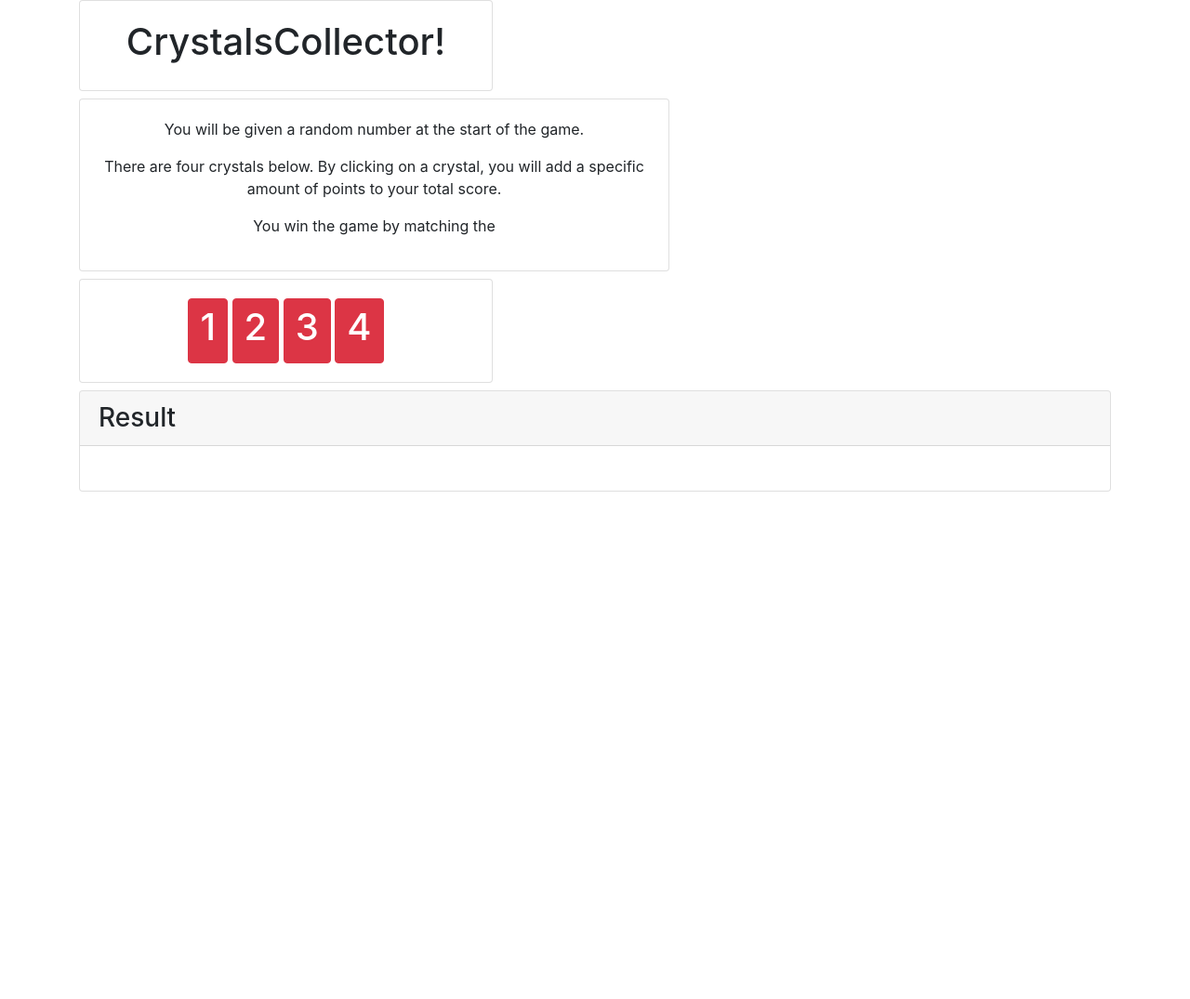
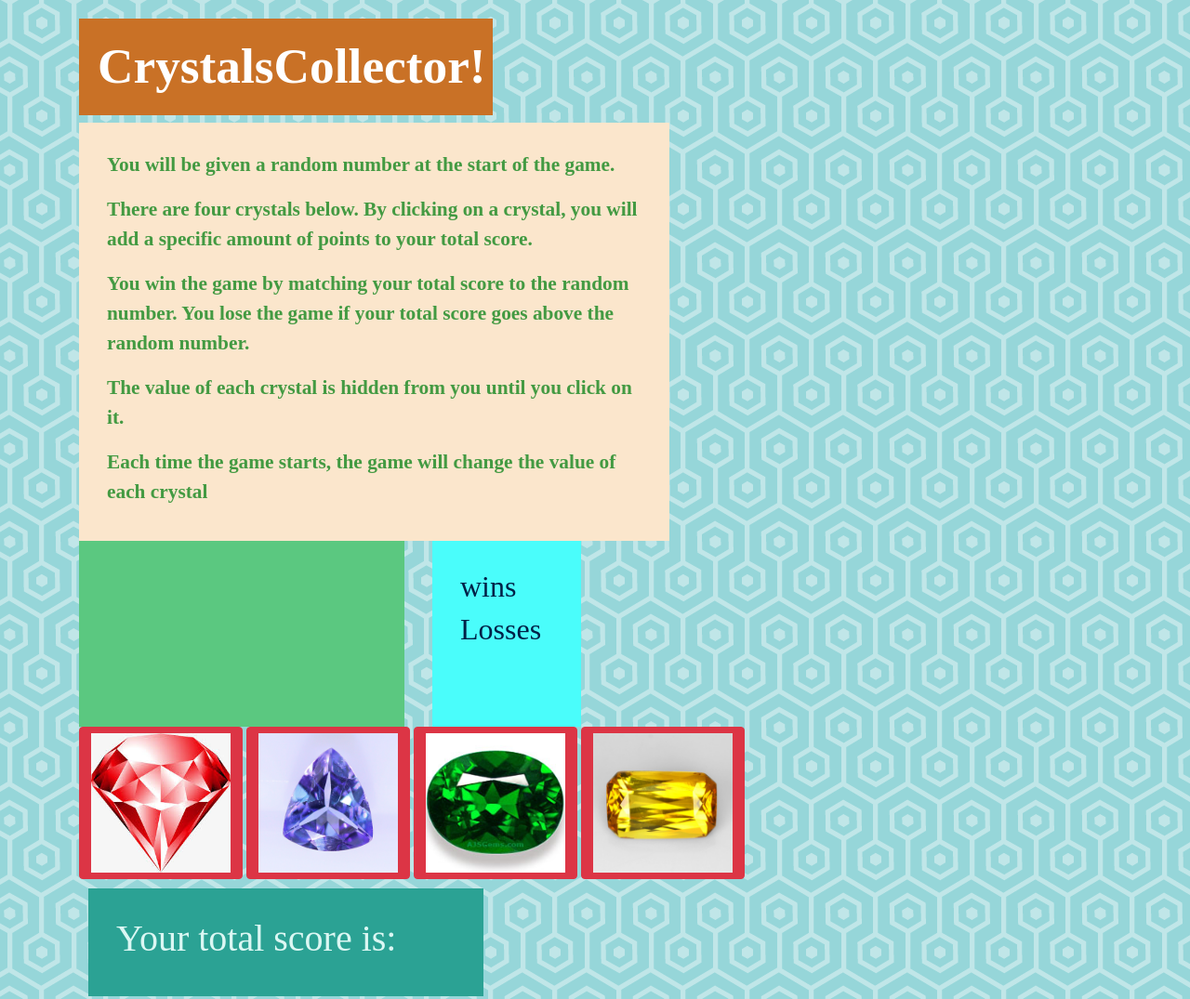
Before and after one commit to tom-schof/unit-4-game, a plain HTML site: page index.html in a window 1280 px wide. Shown: the top 1075 px of the page at 93% size. Before the commit the page ends 800 px from the top, so only its background shows below. Drawn offline with nearby package versions, Linux system fonts and the light colour scheme.

Commit message:
matched style from hw image

```diff
--- a/assets/css/style.css
+++ b/assets/css/style.css
@@ -1,4 +1,65 @@
+body{
+    background-image: url("../images/patternhead61b-thumb.png");
+    font-family: serif;
+    font-weight: bold;
+}
+
 .container{
 
     width: 1440px;
 }
+
+#game-title{
+    background-color: rgb(201,113,38);
+    padding: 20px;
+    color: white;
+    margin-top: 20px;
+    font-weight: bold;
+    font-size: 40pt;
+}
+
+p{
+    font-size: 16pt;
+    color: rgb(67,154,66);
+
+
+}
+.instructions{
+    padding: 30px;
+    height: 450px;
+    background-color: rgb(251,230,204);
+}
+
+.number-container{
+    padding: 30px;
+    background-color: rgb(91,200,128);
+    height: 200px;
+    color: rgb(80,38,77);
+}
+
+img{
+    height: 150px;
+    width: 150px;
+}
+
+
+.win-loss{
+    padding: 30px;
+    background-color: rgb(74,253,251);
+    height: 200px;
+    color: rgb(0,33,71);
+}
+
+.score-box-1{
+    padding: 30px;
+    background-color:rgb(43,162,148);
+    color: rgb(219,247,243);
+    margin: 10px;
+}
+.score-box-2{
+    padding: 30px;
+    background-color:rgb(43,162,148);
+    color:rgb(219,247,243);
+    height: 200px;
+    margin: 10px;
+}
--- a/index.html
+++ b/index.html
@@ -18,53 +18,64 @@
     <div class="container">
         <div class="row">
             <div class="col-md-5">
-                <div class="card mb-2">
-                    <div class="card-body text-center">
-                        <h1 id="CrystalsCollector">CrystalsCollector!</h1>
+                <h1 id="game-title">CrystalsCollector!</h1>
             </div>
+        </div>
+        <div class="row">
+            <div class="col-md-7">
+                <div class="instructions">
+                    <p>You will be given a random number at the start of the game.</p>
+                    <p>There are four crystals below. By clicking on a crystal, you will add a specific amount of points
+                        to your total score.</p>
+                    <p>You win the game by matching your total score to the random number. You lose the game if your total
+                        score goes above the random number. </p>
+                    <p>The value of each crystal is hidden from you until you click on it.</p>
+                    <p>Each time the game starts, the game will change the value of each crystal</p>
                 </div>
             </div>
         </div>
         <div class="row">
-                <div class="col-md-7">
-                    <div class="card mb-2">
-                        <div class="card-body text-center">
-                            <p>You will be given a random number at the start of the game.</p>
-                            <p>There are four crystals below. By clicking on a crystal, you will add a specific amount of points to your total score.</p>
-                            <p>You win the game by matching the </p>
+            <div class="col-md-4">
+                <div class="number-container">
+                    <h1 id="Random Number"></h1>
                 </div>
+            </div>
+            <div class="col-md-2">
+                <div class="win-loss">
+                    <h2 id="wins">wins</h2>
+                    <h2 id="losses">Losses</h2>
                 </div>
             </div>
         </div>
 
         <div class="row">
-            <div class="col-md-5">
-                <div class="card mb-2">
-                    <div class="card-body text-center">
+            <div class="col-md-8">
                 <button id="button-1" class="btn btn-danger btn-choice" value="1">
-                            <h1>1</h1>
+                    <img src="./assets/images/red gem.jpg">
                 </button>
                 <button id="button-2" class="btn btn-danger btn-choice" value="2">
-                            <h1>2</h1>
+                    <img src="./assets/images/blue gem.jpg">
                 </button>
                 <button id="button-3" class="btn btn-danger btn-choice" value="3">
-                            <h1>3</h1>
+                    <img src="./assets/images/green gem.jpg">
                 </button>
                 <button id="button-4" class="btn btn-danger btn-choice" value="4">
-                            <h1>4</h1>
+                    <img src="./assets/images/yellow gem.jpg">
                 </button>
-                    </div>
-                </div>
             </div>
         </div>
 
         <div class="row">
-            <div class="col-md-12">
-                <div class="card mb-2">
-                    <h3 class="card-header">Result</h3>
-                    <div class="card-body text-center">
-                        <h1 id="result"></h1>
+            <div class="col-md-5">
+                <div class="score-box-1">
+                    <h1 id="score-text">Your total score is:</h1>
                 </div>
+            </div>
+        </div>
+        <div class="row">
+            <div class="col-md-5">
+                <div class="score-box-2">
+                    <h1 id="score"></h1>
                 </div>
             </div>
         </div>
```
Also changed, not shown: assets/images/blue gem.jpg (added), assets/images/green gem.jpg (added), assets/images/paisley.png (added), assets/images/patternhead61b-thumb.png (added), assets/images/red gem.jpg (added), assets/images/yellow gem.jpg (added). Lines whose indentation alone changed are shown as unchanged.
